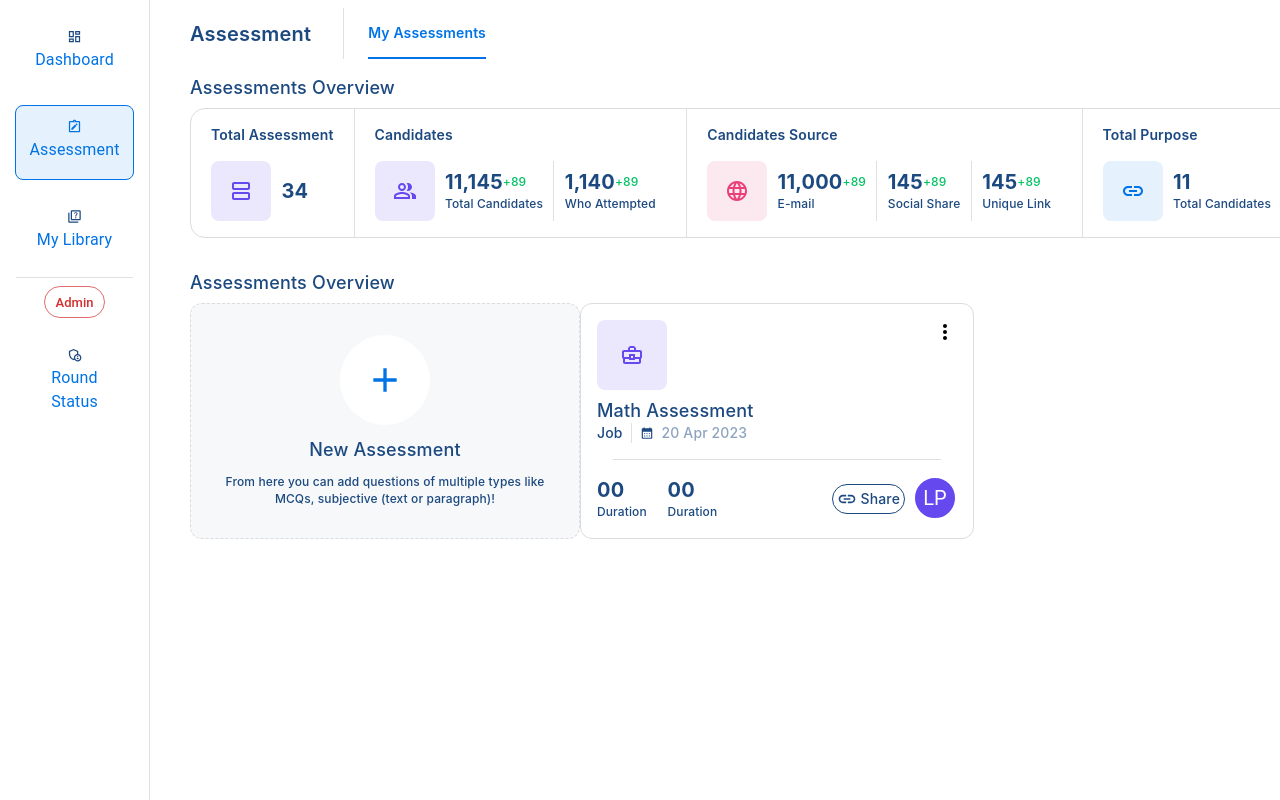
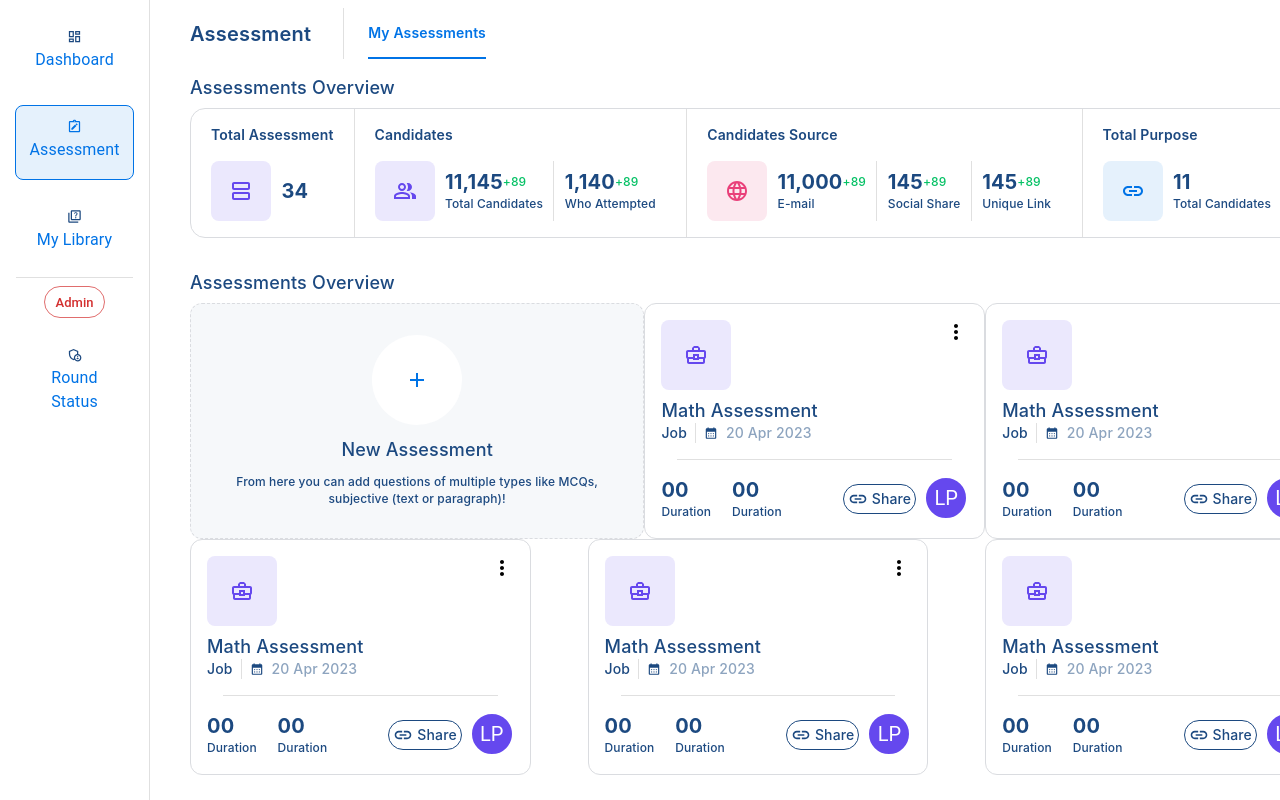
Before and after one commit to Anirudhece/unstopable, a React (Vite) app: page /Assessment in a window 1280 px wide. Shown: the top 800 px of the page. Built offline with nearby package versions, Linux system fonts and the light colour scheme.

Commit message:
fixing css

```diff
--- a/src/components/assessmentOverview/AssessmentWindow.jsx
+++ b/src/components/assessmentOverview/AssessmentWindow.jsx
@@ -16,9 +16,10 @@ function AssessmentWindow(props) {
         borderRadius: " 0.75rem",
         border: "1px solid var(--system-stroke-2, #DADCE0)",
         background: "var(--text-white, #FFF)",
+
       }}
     >
-      <Box m={2} sx={{ width: "22.5rem" }}>
+      <Box m={2} >
         {/* ********top row begins********* */}
         <Box
           className="top-row"
@@ -105,8 +106,7 @@ function AssessmentWindow(props) {
             <Box>
               <AvatarGroup max={3}>
                 <Avatar sx={{ bgcolor: "#6548EE" }}>LP</Avatar>
-              {/* we can map the total number*/}
-
+                {/* we can map the total number*/}
               </AvatarGroup>
             </Box>
           </Box>
--- a/src/scenes/assessment/Assessment.jsx
+++ b/src/scenes/assessment/Assessment.jsx
@@ -126,7 +126,6 @@ function Assessment() {
                   background={"#FCE8EF"}
                 />
                 <Information
-
                   text="E-mail"
                   count={data.candidatesSource.email.count}
                   added={data.candidatesSource.email.added}
@@ -190,9 +189,13 @@ function Assessment() {
 
         <Box
           className="Bellow-myAssessment"
-          sx={{ width: "fit-content", display: "flex" }}
+          sx={{
+            display: "flex",
+            flexWrap: "wrap",
+            justifyContent: "space-between",
+          }}
         >
-          {/* ***********new assessment*************** */}
+          {/* ***********new assessment *************** */}
           <Box
             onClick={(e) => addAssignment(e)}
             className="NewAssessment-clickable"
@@ -205,7 +208,7 @@ function Assessment() {
               gap: "0.75rem",
               flex: " 1 0 0",
               alignSelf: "stretch",
-
+              width: "30%",
               borderRadius: "0.75rem",
               border: "1px dashed var(--system-stroke-2, #DADCE0)",
               background: "var(--system-background, #F6F8FA)",
@@ -227,7 +230,7 @@ function Assessment() {
             >
               <AddIcon
                 sx={{
-                  width: "2.5rem",
+                  // width: "2.5rem",
                   height: "2.5rem",
                   flexShrink: "0",
                   color: "#0073E6",
@@ -244,11 +247,13 @@ function Assessment() {
             >
               <Heading size={"18px"} weight={"500"} value="New Assessment" />
             </Box>
-            <Box sx={{ width: "20.5rem" }}>
+            <Box
+            // sx={{ width: "20.5rem" }}
+            >
               <Heading
                 size={"0.75rem"}
                 weight={"500"}
-                align={'center'}
+                align={"center"}
                 value="From here you can add questions of multiple types like MCQs,
                subjective (text or paragraph)!"
               />
@@ -256,8 +261,21 @@ function Assessment() {
           </Box>
           <Modal />
           {/* ***************new assement ends************ */}
-
-          <AssessmentWindow />
+          <Box sx={{ minWidth: "30%" }}>
+            <AssessmentWindow />
+          </Box>
+          <Box sx={{ minWidth: "30%" }}>
+            <AssessmentWindow />
+          </Box>
+          <Box sx={{ minWidth: "30%" }}>
+            <AssessmentWindow />
+          </Box>
+          <Box sx={{ minWidth: "30%" }}>
+            <AssessmentWindow />
+          </Box>
+          <Box sx={{ minWidth: "30%" }}>
+            <AssessmentWindow />
+          </Box>
         </Box>
       </Box>
     </>
```
